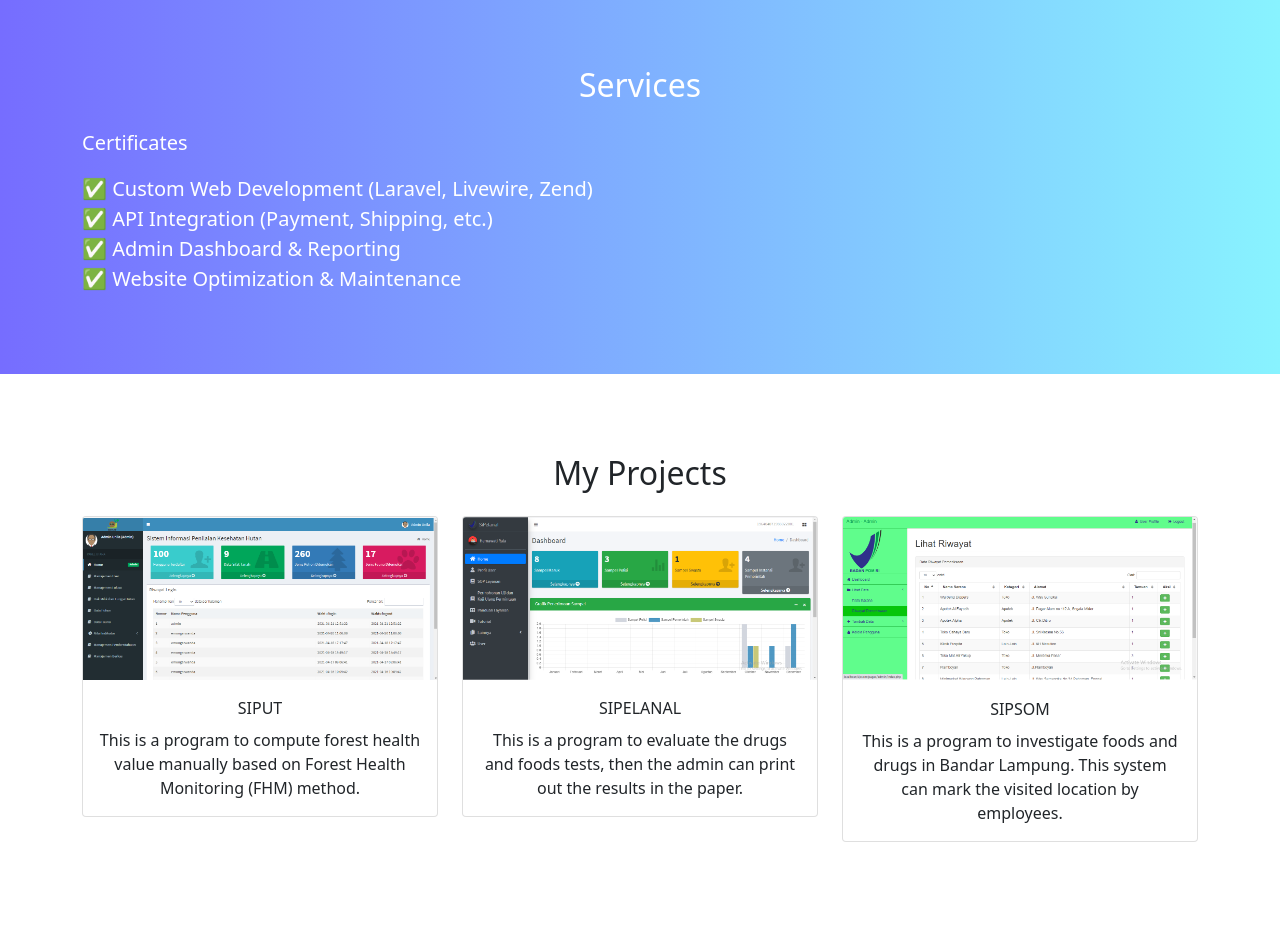
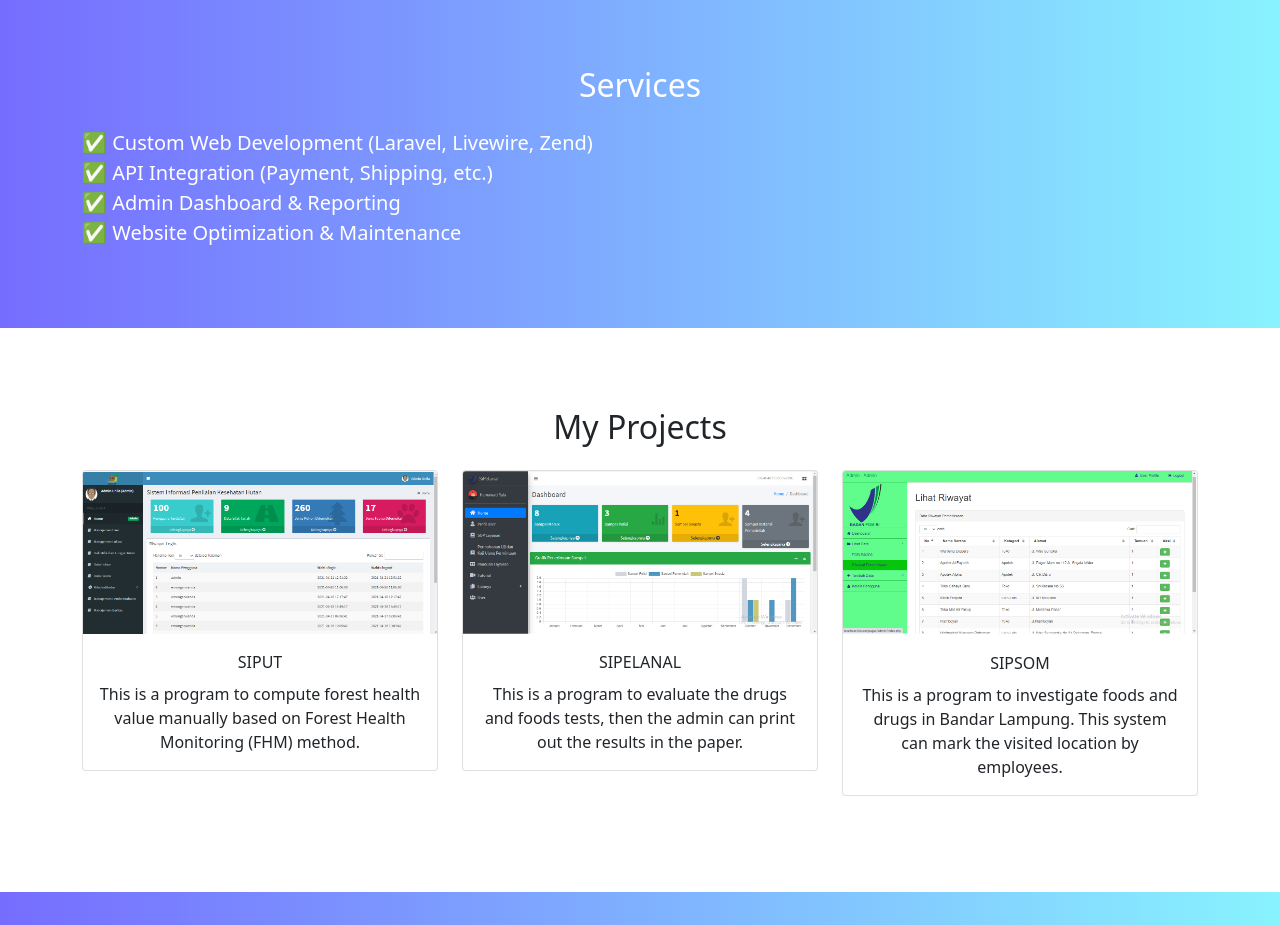
Before and after one commit to ren-wi/portofolio, a plain HTML site: page index.html in a window 1280 px wide. Shown: the part 860-1785 px from the top of the page. Drawn offline with nearby package versions, Linux system fonts and the light colour scheme.

Commit message:
delete certificates

```diff
--- a/index.html
+++ b/index.html
@@ -165,7 +165,6 @@
       </div>
       <div class="row justify-content-center fs-5 text-start">
         <div class="col-md-12">
-          <p>Certificates</p>
           ✅ Custom Web Development (Laravel, Livewire, Zend)<br />
           ✅ API Integration (Payment, Shipping, etc.)<br />
           ✅ Admin Dashboard & Reporting<br />
```
Also changed, not shown: Untitled.png (added), projects/Invoice B2B.png (added), projects/Reconciliation System.png (added), projects/Sistem Auto Deposit.png (added), projects/WA BOT.jpeg (added), projects/Whatsapp integration.png (added), projects/dashboard pg.png (added), projects/email notification.png (added), projects/ocr.png (added).
